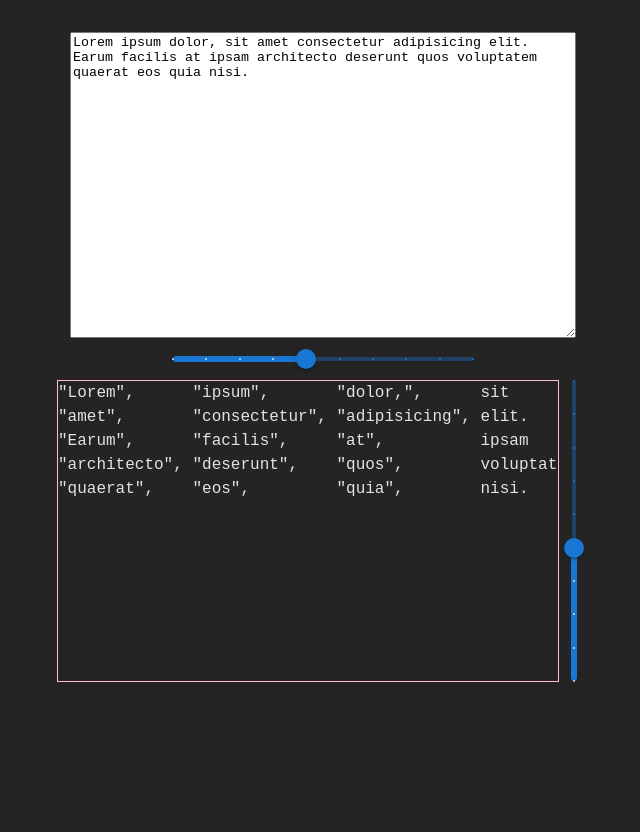
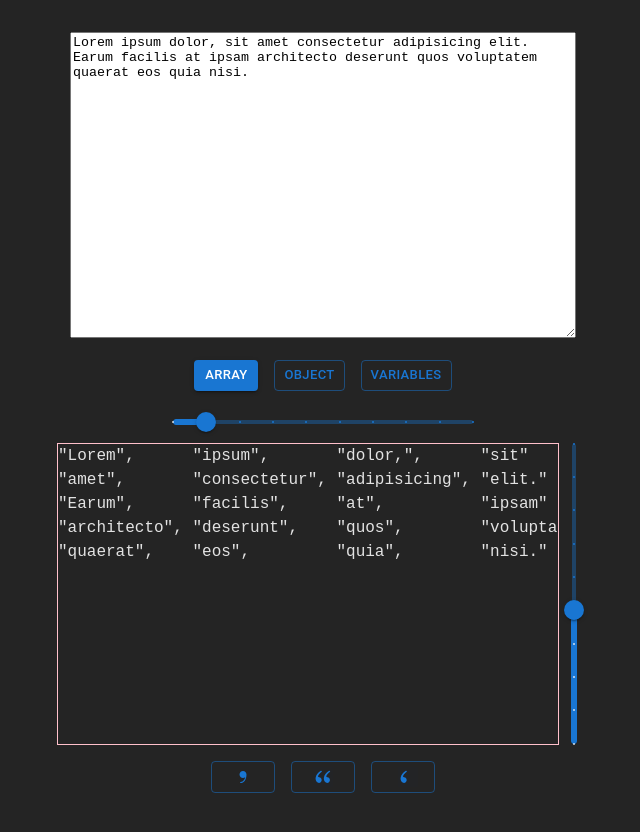
Before and after one commit to boris-grinshpun/listr, a React (Vite) app: page / in a window 1280 px wide. Shown: the top 832 px of the page, without its empty margins (317-957 px from the left). Before the commit the page ends 800 px from the top, so only its background shows below. Built offline with nearby package versions, Linux system fonts and the light colour scheme.

Commit message:
typography

```diff
--- a/package.json
+++ b/package.json
@@ -14,7 +14,8 @@
     "@mui/material": "^5.11.3",
     "@mui/styled-engine": "npm:@mui/styled-engine-sc@latest",
     "react": "^18.2.0",
-    "react-dom": "^18.2.0"
+    "react-dom": "^18.2.0",
+    "vite-plugin-babel-macros": "^1.0.6"
   },
   "devDependencies": {
     "@types/react": "^18.0.26",
--- /dev/null
+++ b/src/assets/Apostrophie.jsx
@@ -0,0 +1,7 @@
+export default function() {
+    return (<svg xmlns="http://www.w3.org/2000/svg" width="20" height="20" viewBox="0 0 48 48" transform="translate(5,0)">
+    <rect width="48" height="48" fill="currentColor" opacity="0.01"/>
+    <path d="M18.8533 9.11597C11.3227 13.9523 7.13913 19.5812 6.30256 26.0029C5.00021 36 13.9404 40.8933 18.4703 36.4967C23.0002 32.1002 20.2848 26.5196 17.0047 24.9942C13.7246 23.4687 11.7187 24 12.0686 21.9616C12.4185 19.9231 17.0851 14.2713 21.1849 11.6392C21.4569 11.4079 21.5604 10.9591 21.2985 10.6187C21.1262 10.3947 20.7883 9.95555 20.2848 9.30112C19.8445 8.72886 19.4227 8.75027 18.8533 9.11597Z"
+    fill="currentColor"/>
+    </svg>)
+}
--- /dev/null
+++ b/src/assets/Comma.jsx
@@ -0,0 +1,6 @@
+export default function() {
+    return (<svg xmlns="http://www.w3.org/2000/svg" width="20" height="20" viewBox="0 0 20 20">
+        <path d="M13.5 7.5C13.5 5.567 11.933 4 10 4C8.067 4 6.5 5.567 6.5 7.5C6.5 9.433 8.067 11 10 11C10.8423 11 11.6152 10.7024 12.2191 10.2067C11.9577 11.3737 11.5271 12.3397 10.9843 13.0884C10.0711 14.3478 8.83925 15 7.5 15C7.22386 15 7 15.2239 7 15.5C7 15.7761 7.22386 16 7.5 16C9.19831 16 10.7165 15.1613 11.7939 13.6754C12.8659 12.1968 13.5 10.0861 13.5 7.5Z"
+        fill="currentColor" />
+    </svg>)
+}
--- /dev/null
+++ b/src/assets/Quote.jsx
@@ -0,0 +1,9 @@
+export default function() {
+    return (<svg xmlns="http://www.w3.org/2000/svg" width="20" height="20" viewBox="0 0 48 48" fill="none">
+    <rect width="48" height="48" fill="currentColor" opacity="0.01"/>
+    <path clip="evenodd" d="M18.8533 9.11597C11.3227 13.9523 7.13913 19.5812 6.30256 26.0029C5.00021 36 13.9404 40.8933 18.4703 36.4967C23.0002 32.1002 20.2848 26.5196 17.0047 24.9942C13.7246 23.4687 11.7187 24 12.0686 21.9616C12.4185 19.9231 17.0851 14.2713 21.1849 11.6392C21.4569 11.4079 21.5604 10.9591 21.2985 10.6187C21.1262 10.3947 20.7883 9.95555 20.2848 9.30112C19.8445 8.72886 19.4227 8.75027 18.8533 9.11597Z"
+    fill="currentColor"/>
+    <path clip="evenodd" d="M38.6789 9.11597C31.1484 13.9523 26.9648 19.5812 26.1282 26.0029C24.8259 36 33.7661 40.8933 38.296 36.4967C42.8259 32.1002 40.1105 26.5196 36.8304 24.9942C33.5503 23.4687 31.5443 24 31.8943 21.9616C32.2442 19.9231 36.9108 14.2713 41.0106 11.6392C41.2826 11.4079 41.3861 10.9591 41.1241 10.6187C40.9519 10.3947 40.614 9.95555 40.1105 9.30112C39.6702 8.72886 39.2484 8.75027 38.6789 9.11597Z"
+    fill="currentColor"/>
+    </svg>)
+}
--- /dev/null
+++ b/src/babel-plugin-macros.config.js
@@ -0,0 +1,5 @@
+module.exports = {
+  'fontawesome-svg-core': {
+    'license': 'free'
+  }
+}
--- a/src/components/Main.jsx
+++ b/src/components/Main.jsx
@@ -1,32 +1,42 @@
 import { useRef, useState, useEffect } from 'react'
 import '../styles/main.css'
 import Box from '@mui/material/Box';
+import Button from '@mui/material/Button';
 import Slider from '@mui/material/Slider';
 import Stack from '@mui/material/Stack';
 import lorem from '../lorem'
+import Comma from '../assets/Comma'
+import Quote from '../assets/Quote'
+import Apostrophie from '../assets/Apostrophie'
 
 
 export const Main = function () {
     const textElement = useRef()
     const [text, setText] = useState(lorem)
-    const [parsed, setParsed] = useState("")
+    const [grid, setGrid] = useState([])
+    const [gridSpacing, setGridSpacing] = useState([])
+    const [output, setOutput] = useState("")
     const [rows, setRows] = useState(5)
-    const [columns, setColumns] = useState(5)
+    const [columns, setColumns] = useState(2)
     const [lastAction, setLastAction] = useState(null)
     useEffect(() => {
-        setParsed(parseColRow())
+        parseColRow()
         setLastAction(null)
     }, [rows])
     useEffect(() => {
-        setParsed(parseColRow('col'))
+        parseColRow('col')
         setLastAction('col')
     }, [columns])
     useEffect(() => {
-        if (lastAction === 'col')
-            setParsed(parseColRow('col'))
-        else
-            setParsed(parseColRow())
+        if (lastAction === 'col'){
+            parseColRow('col')
+        } else {
+            parseColRow()
+        }
     }, [text])
+    useEffect(()=>{
+        buildOutput()
+    },[grid, gridSpacing])
 
     function textChangeHandler() {
         setText(textElement.current.value)
@@ -51,15 +61,15 @@ export const Main = function () {
             event.preventDefault();
         }
     }
+    function addTypography(type){
 
+    }
     function parseColRow(method) {
         const words = text.replaceAll('\n', " ").split(" ").map(i => i.trim())
-        const grid = []
+        const prepGrid = []
         let row = []
         let largestWordInColumn = []
-        let maxWordLength = 0
-        let col = 0
-        const devider = method === 'col' ? columns : Math.floor(words.length / rows)
+        const devider = method === 'col' ? columns : Math.ceil(words.length / rows)
         words.forEach((word, index) => {
             row.push(word)
             let col = index % devider
@@ -69,25 +79,36 @@ export const Main = function () {
                 largestWordInColumn[col] = Math.max(largestWordInColumn[col], word.length)
             }
             if ((index + 1) % devider === 0) {
-                grid.push(row)
+                prepGrid.push(row)
                 row = []
-                maxWordLength = 0
             }
         })
-        let result = grid.map((row, indexRow)=>{
-            return row.map((word, indexCol)=>{
-                let numSpaces = largestWordInColumn[indexCol] - word.length + 1
-                return indexCol !== row.length - 1 ? `"${word}",${" ".repeat(numSpaces)}` : `${word}`
+        if (row.length) prepGrid.push(row)
+        setGrid(prepGrid)
+        setGridSpacing(largestWordInColumn)
+    }
+    function buildOutput(typography={comma: false, apostrophie: false, quote:false}){
+        let {comma, apostrophie, quote} = typography
+        let result = grid.map((row, indexRow) => {
+            return row.map((word, indexCol) => {
+                let numSpaces = gridSpacing[indexCol] - word.length + 1
+                return indexCol !== row.length - 1 ? `"${word}",${" ".repeat(numSpaces)}` : `"${word}"`
             }).join("")
         }).join("\n")
-        console.log(result, largestWordInColumn, method)
-        return result
+        // console.log(result, gridSpacing)
+        setOutput(result)
     }
     return (
         <div>
             <div className='wrapper'>
                 <div>
                     <textarea name="text" id="text" ref={textElement} cols="50" rows="20" onChange={textChangeHandler} defaultValue={lorem}></textarea>
+                </div>
+                <div className="data-structure">
+
+                    <Button variant="contained" size="small">Array</Button>
+                    <Button variant="outlined" size="small">Object</Button>
+                    <Button variant="outlined" size="small">Variables</Button>
                 </div>
 
                 <Box sx={{ width: 300 }}>
@@ -103,12 +124,11 @@ export const Main = function () {
                     />
                 </Box>
 
-
-
                 <div className='results-wrapper'>
                     <div className="results">
-                        {parsed}
+                        {output}
                     </div>
+
                     <Box sx={{ height: 300 }}>
                         <Stack sx={{ height: 300 }} alignItems="center" direction="column">
 
@@ -127,6 +147,11 @@ export const Main = function () {
                         </Stack>
                     </Box>
                 </div >
+                <div className="typography">
+                    <Button variant="outlined" title="Comma"><Comma className="icon" /></Button>
+                    <Button variant="outlined" title="Quote"><Quote className="icon" /></Button>
+                    <Button variant="outlined" title="Apostrophie"><Apostrophie className="icon" /></Button>
+                </div>
             </div>
         </div>
     )
--- a/src/styles/main.css
+++ b/src/styles/main.css
@@ -23,3 +23,15 @@ textarea{
     display: flex;
     align-items: center
 }
+.icon {
+    font-size: 1.5em;
+    font-weight: bold;
+    width: 20px;
+    height: 20px;;
+}
+.typography, .data-structure{
+    display: flex;
+    flex-direction: row;
+    gap:1em;
+    margin:1em;
+}
```
Also changed, not shown: 1 other file (tests, documents, lock files or other folders).
